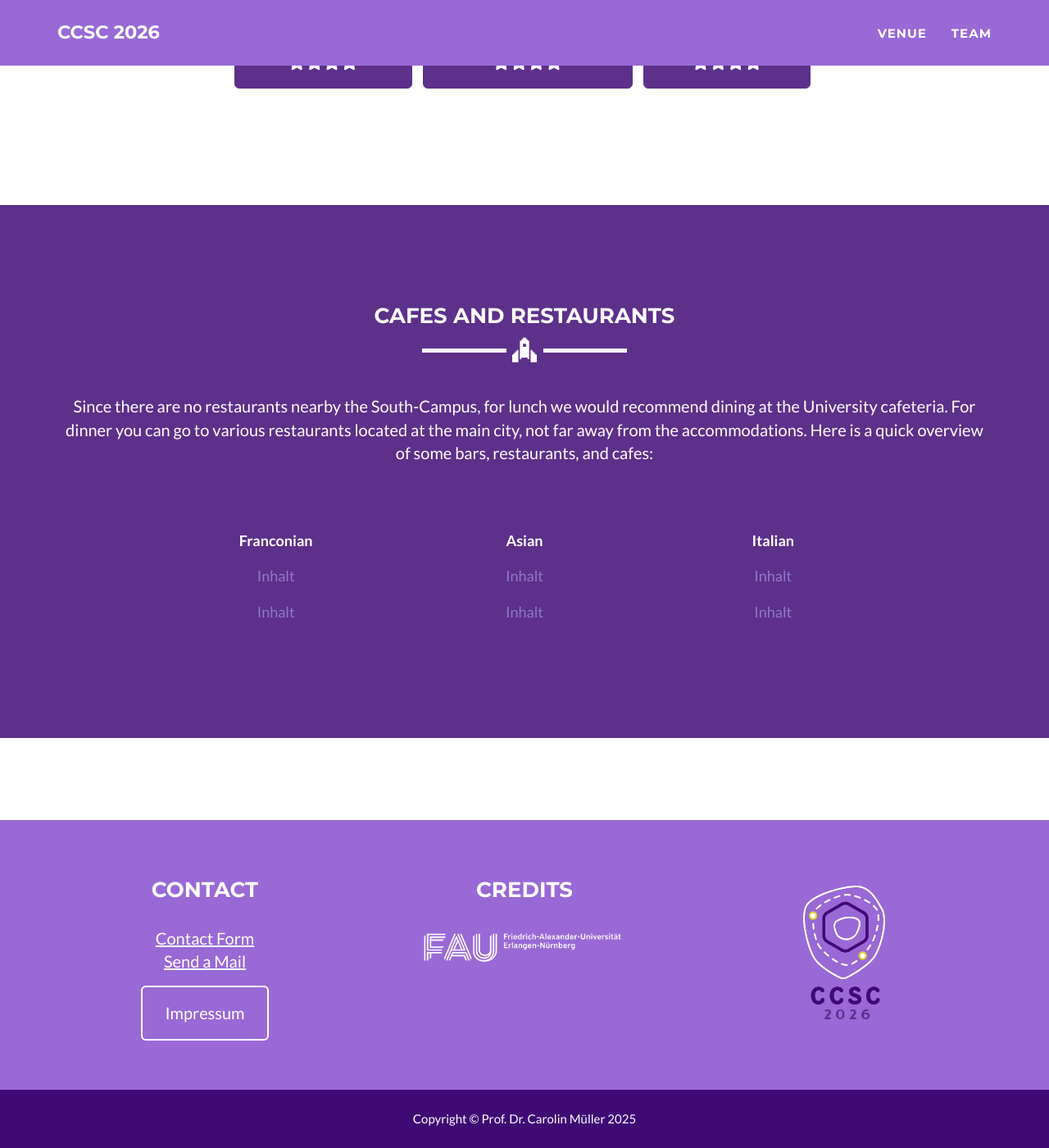
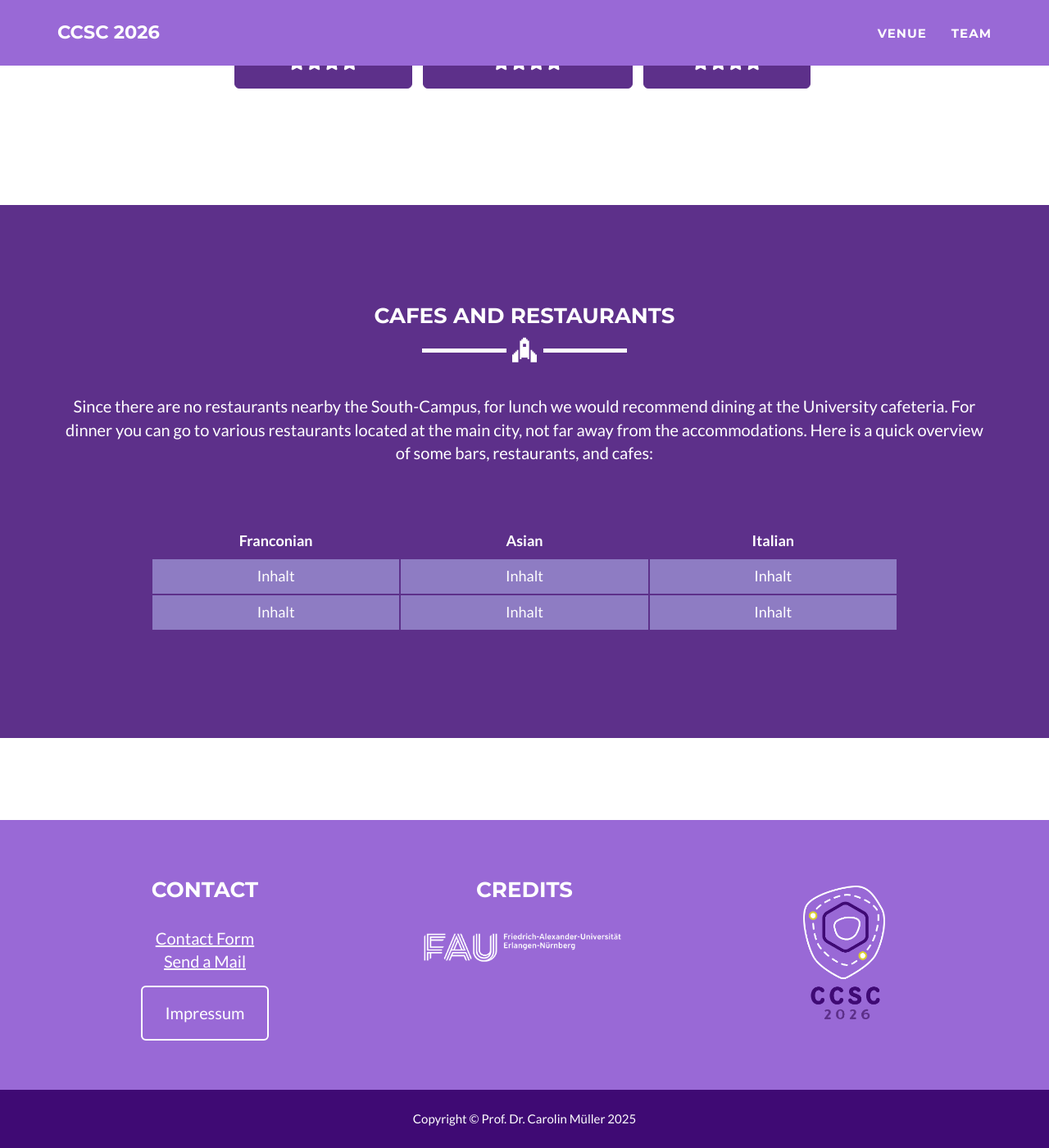
Before and after one commit to ccsc2026/ccsc2026.github.io, a Jekyll site: the page built from venue.html, in a window 1280 px wide and 1400 px high, scrolled down 2117 px. Shown: the whole window at 82% size. Built offline with Jekyll 4.4.1, drawn with Linux system fonts in a browser that asks for light colours.

Commit message:
Update venue.html
colour to background-colour

```diff
--- a/venue.html
+++ b/venue.html
@@ -116,7 +116,7 @@ layout: page
         }
         td {
 		text-align: center;
-		color: #8e7cc3;
+		background-color: #8e7cc3;
 	}
     </style>
 </head>
```
